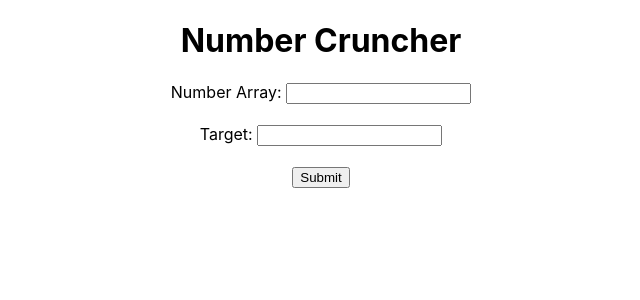
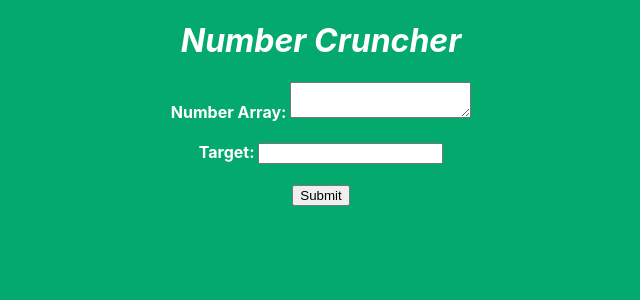
Before and after one commit to zbaskin/NumberCruncher, a React (Create React App) app in the folder number-cruncher/: page / in a window 1280 px wide. Shown: the top 300 px of the page, without its empty margins (319-959 px from the left). Built offline with nearby package versions, Linux system fonts and the light colour scheme.

Commit message:
basic CSS improvements

```diff
--- a/number-cruncher/src/App.css
+++ b/number-cruncher/src/App.css
@@ -1,7 +1,27 @@
 .App {
   text-align: center;
+  min-height: 100vh;
+  background-color: #04AA6D;
+  color: white;
+  align-items: center;
+  display: flex;
+  flex-direction: column;
 }
 
+.title {
+  font-style: italic;
+}
+
+.form {
+  font-weight: bold;
+}
+
+#result {
+  font-size: large;
+  max-width: 80%;
+}
+
+/*
 .App-header {
   background-color: #282c34;
   min-height: 100vh;
@@ -12,3 +32,4 @@
   font-size: calc(10px + 2vmin);
   color: white;
 }
+*/
--- a/number-cruncher/src/Form.js
+++ b/number-cruncher/src/Form.js
@@ -33,10 +33,10 @@ class Form extends Component {
     render() {
       return (
         <div className="App">
-            <h1>Number Cruncher</h1>
-            <form>
+            <h1 className="title">Number Cruncher</h1>
+            <form className="form">
                 <label htmlFor="array">Number Array: </label>
-                <input type="text" id="array" name="array" /><br /><br />
+                <textarea type="text" id="array" name="array" /><br /><br />
                 <label htmlFor="target">Target: </label>
                 <input type="text" id="target" name="target" /><br /><br />
                 <input type="button" onClick={callFunction} value="Submit" />
--- a/number-cruncher/src/functions.js
+++ b/number-cruncher/src/functions.js
@@ -4,7 +4,7 @@ function removeDuplicates(arr) {
     }
     var set = new Set(arr.map(JSON.stringify));
     var newArr = Array.from(set, JSON.parse);
-    return newArr.reverse();
+    return newArr.sort((a, b) => { return a.length - b.length });
 }
 
 const combinationSum = function (candidates, target) {
```
